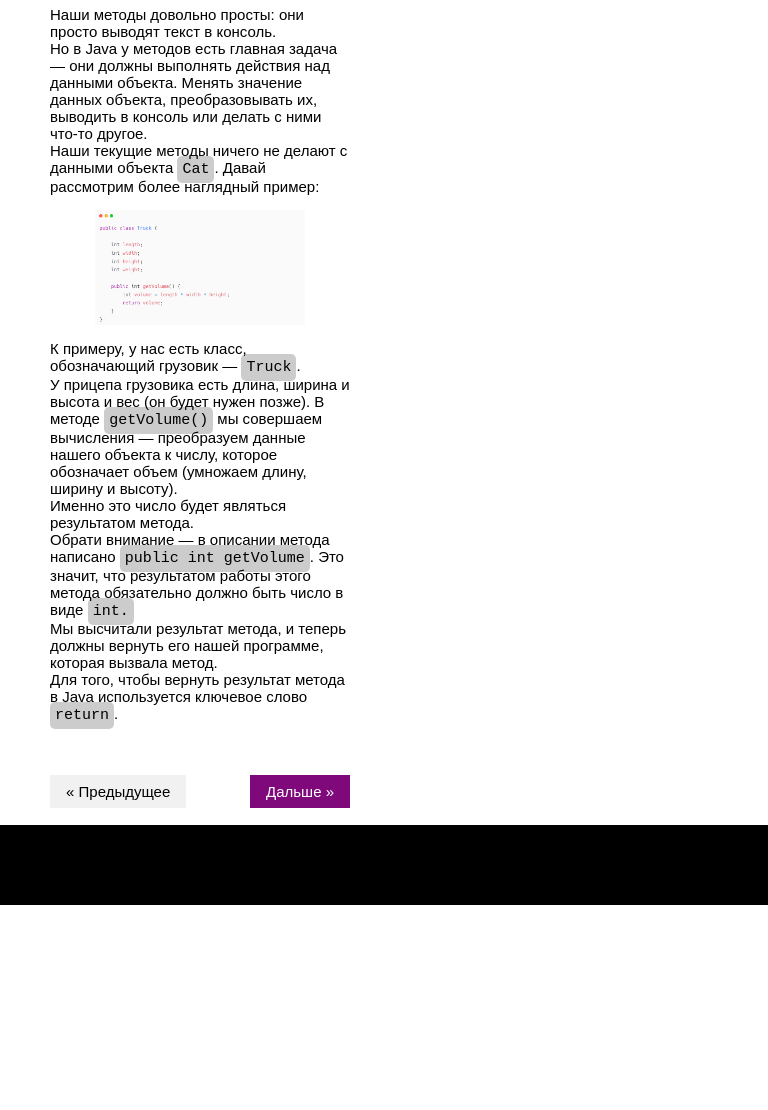
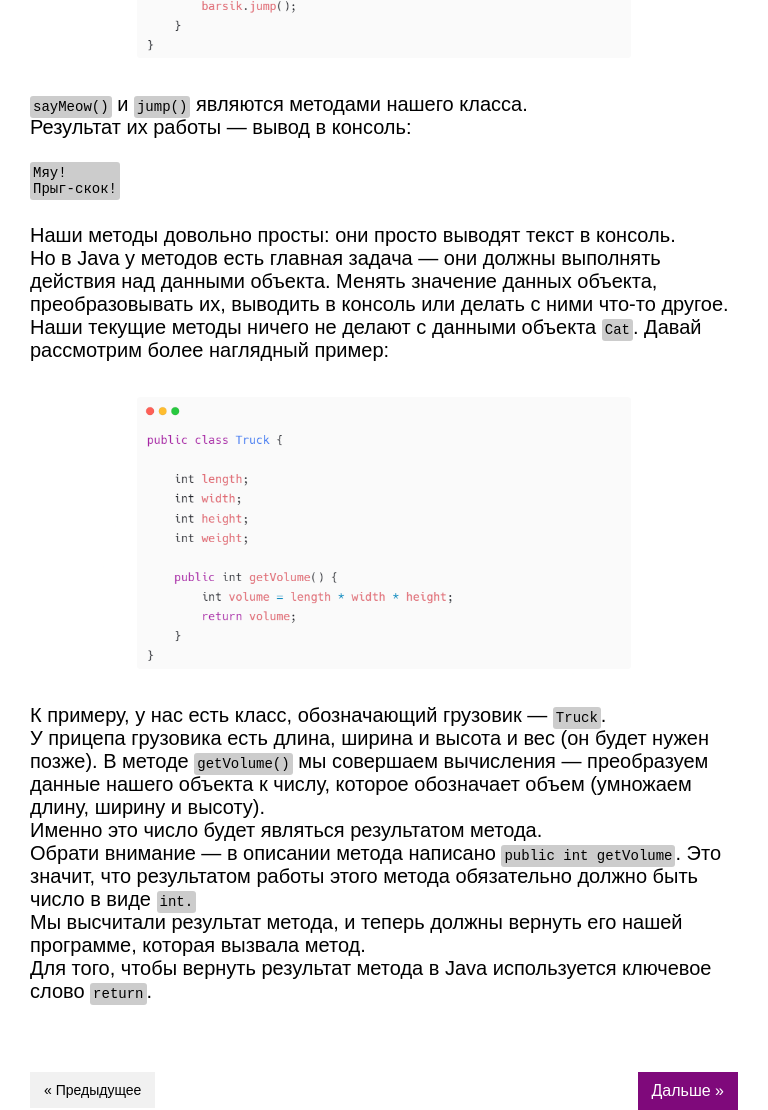
Before and after one commit to Negodn1k/ISRPO_book, a plain HTML site: page methods.html in a window 768 px wide. Shown: the part 1176-2286 px from the top of the page. Before the commit the page ends 2081 px from the top, so only its background shows below. Drawn offline with Linux system fonts and the light colour scheme.

Commit message:
fixed next and previous buttons

```diff
--- a/css/materials.css
+++ b/css/materials.css
@@ -11,10 +11,48 @@
     background-color: rgba(0, 0, 0, 0.2);
 }
 
-@media only screen and (max-width: 768px) {
+/* @media only screen and (max-width: 768px) {
     .section {
         height: max-content;
         width: 300px;
         font-size: 15px;
     }
+} */
+
+@media (max-width: 768px) {
+    .section {
+    font-size: 18px;
+    padding: 30px;
+    width: auto;
+    }
+    .shadow {
+    padding: 3px;
+    font-size: 14px;
+    }
 }
+
+@media only screen and (min-width: 768px) and (max-width: 1023px) {
+    .section {
+      font-size: 20px;
+      padding: 30px;
+      width: auto;
+    }
+
+    .shadow {
+      padding: 3px;
+      width: max-content;
+      border-radius: 3px;
+    }
+}
+
+@media screen and (min-width: 1024px) and (max-width: 1440px) {
+    .section {
+      font-size: 20px;
+      padding: 30px;
+    }
+
+    .shadow {
+      padding: 3px;
+      border-radius: 3px;
+    }
+}
--- a/css/study-materials.css
+++ b/css/study-materials.css
@@ -21,10 +21,13 @@ html {
 #menu__toggle {
     opacity: 0;
 }
+
 /* стилизуем кнопку */
 .menu__btn {
-    display: flex; /* используем flex для центрирования содержимого */
-    align-items: center;  /* центрируем содержимое кнопки */
+    display: flex;
+    /* используем flex для центрирования содержимого */
+    align-items: center;
+    /* центрируем содержимое кнопки */
     position: fixed;
     top: 20px;
     left: 20px;
@@ -32,14 +35,18 @@ html {
     height: 26px;
     cursor: pointer;
     z-index: 1;
-    background-color: #fff; /* добавляем цвет фона квадрата */
-    border-radius: 4px; /* добавляем скругление углов */
-    box-shadow: 0 1px 4px rgba(0, 0, 0, 0.3); /* добавляем тень */
+    background-color: #fff;
+    /* добавляем цвет фона квадрата */
+    border-radius: 4px;
+    /* добавляем скругление углов */
+    box-shadow: 0 1px 4px rgba(0, 0, 0, 0.3);
+    /* добавляем тень */
 }
+
 /* добавляем "гамбургер" */
-  .menu__btn > span,
-  .menu__btn > span::before,
-  .menu__btn > span::after {
+.menu__btn>span,
+.menu__btn>span::before,
+.menu__btn>span::after {
     display: block;
     position: absolute;
     width: 100%;
@@ -47,14 +54,17 @@ html {
     background-color: #616161;
     /* background-color: aliceblue; */
 }
-  .menu__btn > span::before {
+
+.menu__btn>span::before {
     content: '';
     top: -8px;
 }
-  .menu__btn > span::after {
+
+.menu__btn>span::after {
     content: '';
     top: 8px;
 }
+
 /* добавляем квадрат */
 .menu__btn::before {
     content: '';
@@ -63,9 +73,11 @@ html {
     right: -6px;
     bottom: -6px;
     left: -6px;
-    background-color: #bdbdbd; /* добавляем цвет фона квадрата */
+    background-color: #bdbdbd;
+    /* добавляем цвет фона квадрата */
     z-index: -1;
-    border-radius: 4px; /* добавляем скругление углов */
+    border-radius: 4px;
+    /* добавляем скругление углов */
 }
 
 /* контейнер меню */
@@ -81,9 +93,11 @@ html {
     padding: 80px 0;
     list-style: none;
     text-align: center;
-    background-color: rgba(213, 213, 213, 0.9); /* изменяем цвет фона меню и добавляем прозрачность */
+    background-color: rgba(213, 213, 213, 0.9);
+    /* изменяем цвет фона меню и добавляем прозрачность */
     box-shadow: 1px 0px 6px rgba(0, 0, 0, .2);
 }
+
 /* элементы меню */
 .menu__item {
     display: block;
@@ -94,33 +108,42 @@ html {
     font-weight: 600;
     text-decoration: none;
 }
+
 .menu__item:hover {
     background-color: #CFD8DC;
 }
 
-  #menu__toggle:checked ~ .menu__btn > span {
+#menu__toggle:checked~.menu__btn>span {
     transform: rotate(45deg);
 }
-  #menu__toggle:checked ~ .menu__btn > span::before {
+
+#menu__toggle:checked~.menu__btn>span::before {
     top: 0;
     transform: rotate(0);
 }
-  #menu__toggle:checked ~ .menu__btn > span::after {
+
+#menu__toggle:checked~.menu__btn>span::after {
     top: 0;
     transform: rotate(90deg);
 }
-  #menu__toggle:checked ~ .menu__box {
-    visibility: visible; /* показываем меню */
-    transition: all 0.3s ease-in-out; /* добавляем плавность анимации */
-    left: 0; /* сдвигаем меню на видимую область */
+
+#menu__toggle:checked~.menu__box {
+    visibility: visible;
+    /* показываем меню */
+    transition: all 0.3s ease-in-out;
+    /* добавляем плавность анимации */
+    left: 0;
+    /* сдвигаем меню на видимую область */
 }
 
 @media (min-width: 768px) {
+
     /* меню скрывается на больших экранах */
     .menu__box {
         display: none;
     }
-    #menu__toggle:checked ~ .menu__box {
+
+    #menu__toggle:checked~.menu__box {
         display: block;
     }
 }
@@ -139,13 +162,13 @@ a:hover {
 .previous {
     background-color: #f1f1f1;
     color: black;
-    float: left!important;
+    float: left !important;
 }
 
 .next {
     background-color: #7f097b;
     color: white;
-    float: right!important;
+    float: right !important;
 }
 
 .round {
@@ -236,7 +259,7 @@ section {
     background: #000000;
     position: absolute;
     left: 0;
-    width: 100% ;
+    width: 100%;
 }
 
 /* @media only screen and (max-width: 768px) {
@@ -337,6 +360,20 @@ section {
         left: 20px;
     }
 
+    a {
+        font-size: 14px;
+        padding: 5px 10px;
+    }
+
+    .previous,
+    .next {
+        font-size: 12px;
+    }
+
+    .round {
+        border-radius: 5px;
+    }
+
     .header {
         height: 50vh;
         background-size: cover;
@@ -360,10 +397,14 @@ section {
     }
 
     .section h3 {
-            font-size: 50px; /* уменьшить размер шрифта */
-            margin-top: 25px; /* уменьшить отступ сверху */
-            text-align: center; /* выровнять по центру */
-            overflow-wrap: break-word; /* разрешить перенос слов */
+        font-size: 50px;
+        /* уменьшить размер шрифта */
+        margin-top: 25px;
+        /* уменьшить отступ сверху */
+        text-align: center;
+        /* выровнять по центру */
+        overflow-wrap: break-word;
+        /* разрешить перенос слов */
     }
 
     .menu {
@@ -387,7 +428,28 @@ section {
 }
 
 @media (min-width: 768px) and (max-width: 1024px) {
-    /* стили для планшетов */
+
+    a {
+        padding: 6px 12px;
+    }
+
+    .previous,
+    .next {
+        padding: 10px 14px;
+    }
+
+    .previous {
+        font-size: 14px;
+    }
+
+    .next {
+        font-size: 16px;
+    }
+
+    .round {
+        border-radius: 30%;
+    }
+
     .header h1 {
         font-size: 48px;
         width: 100%;
@@ -414,8 +476,13 @@ section {
         max-width: 80%;
     }
 
+    /* .footer {
+        height: 10vh;
+    } */
+
     .footer {
-    height: 10vh;
+        height: auto;
+        position: relative;
     }
 }
 
```
Lines whose indentation alone changed are shown as unchanged.
